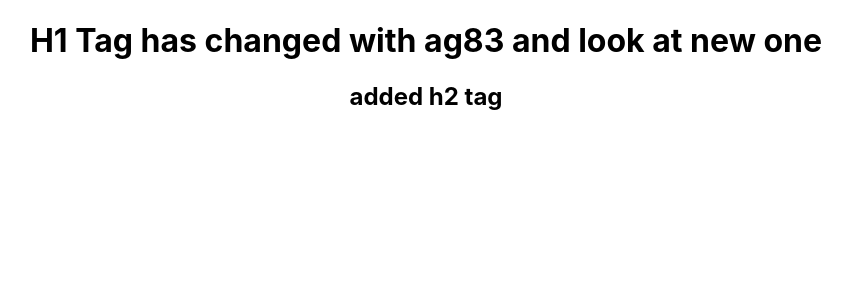
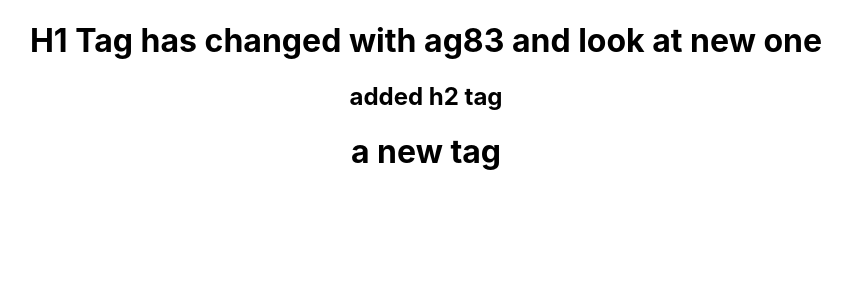
Before and after one commit to thegartak/prodtry-client, a React (Create React App) app: page / in a window 1280 px wide. Shown: the top 300 px of the page, without its empty margins (214-1066 px from the left). Built offline with nearby package versions, Linux system fonts and the light colour scheme.

Commit message:
a new tag

```diff
--- a/src/components/SomeModule.tsx
+++ b/src/components/SomeModule.tsx
@@ -38,6 +38,7 @@ const SomeModule = () => {
         <>
           <h1>H1 Tag has changed with ag83 and look at new one</h1>
           <h2>added h2 tag</h2>
+          <h1>a new tag</h1>
         </>
     )
 
```
